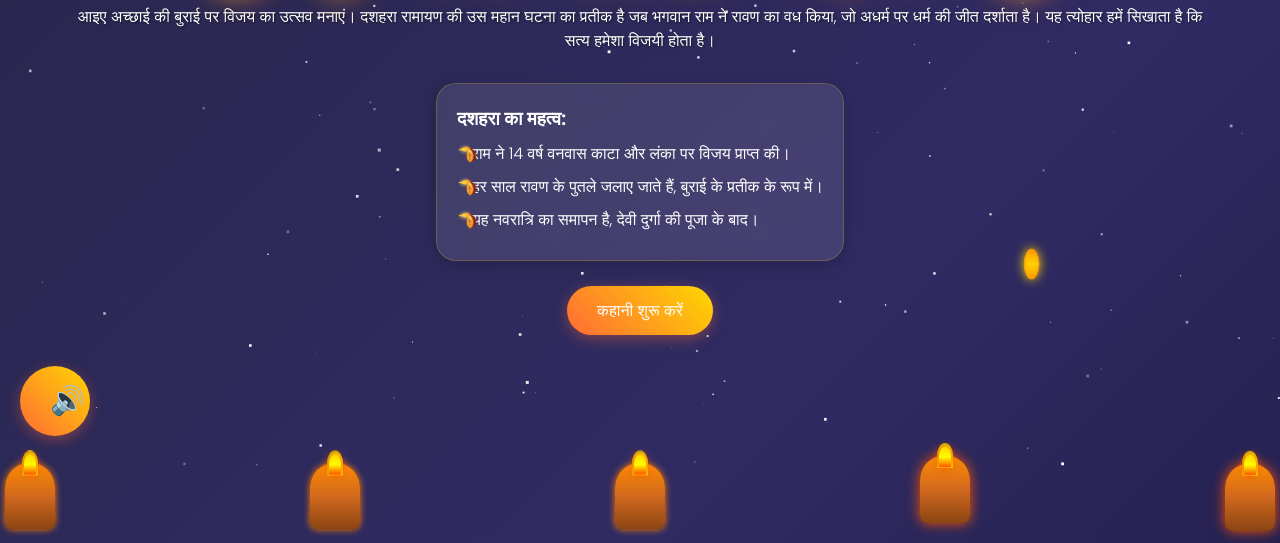
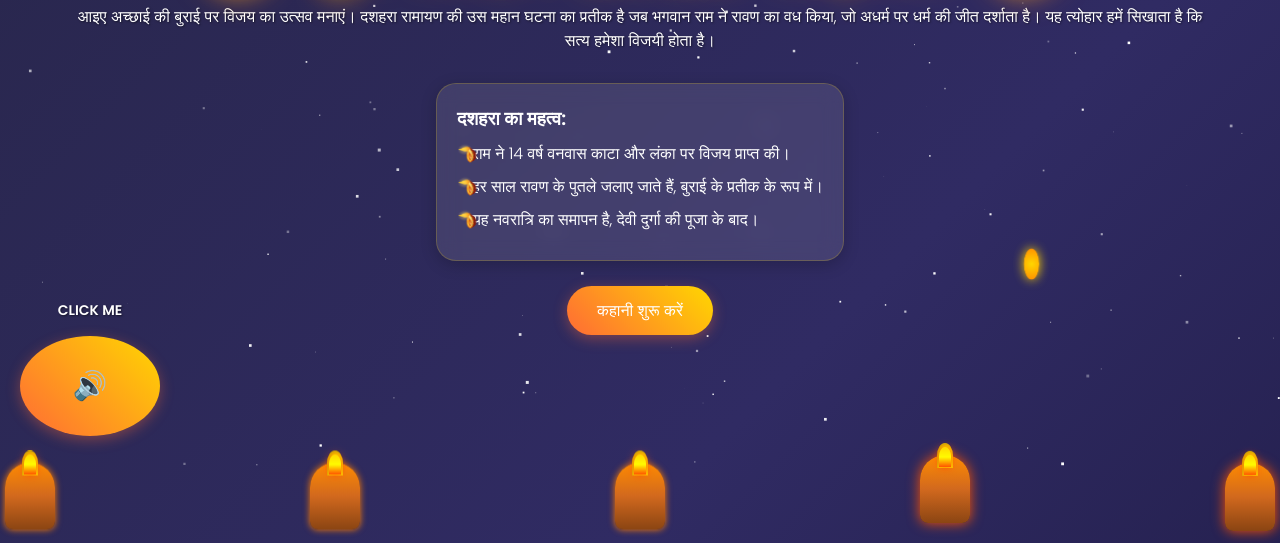
Before and after one commit to kapildev-dot/ramji, a plain HTML site: page index.html in a window 1280 px wide. Shown: the part 334-877 px from the top of the page. Drawn offline with Linux system fonts and the light colour scheme; animation ran at ten frames a second; a web font is replaced by a local one.

Commit message:
Update index.html

```diff
--- a/index.html
+++ b/index.html
@@ -27,21 +27,31 @@
     <!-- Local Song Autoplay Audio (Muted initially for policy compliance) -->
     <audio id="backgroundMusic" loop autoplay muted>
         <source src="123.mp3" type="audio/mpeg">
-
     </audio>
 
-    <!-- Audio Controls (Toggle for mute/unmute and play/pause) -->
-
-<button id="audioToggle" style="
+    <!-- Audio Controls Container -->
+    <div id="audioControls" style="
         position: fixed;
         bottom: 20px;
         left: 20px;
         z-index: 100;
+        display: flex;
+        flex-direction: column;
+        align-items: center;
+        gap: 5px;
+    ">
+        <span style="
+            color: white;
+            font-weight: bold;
+            font-size: 14px;
+            text-shadow: 1px 1px 2px rgba(0,0,0,0.5);
+        ">CLICK ME</span>
+        <button id="audioToggle" style="
             background: linear-gradient(45deg, #ff6b35, #ffd700);
             border: none;
             border-radius: 50%;
-    width: 70px;
-    height: 70px;
+            width: 140px;
+            height: 100px;
             cursor: pointer;
             font-size: 28px;
             color: white;
@@ -49,6 +59,7 @@
         ">
             🔊
         </button>
+    </div>
 
 
     <canvas id="fireworks-canvas"></canvas>
```
Lines whose indentation alone changed are shown as unchanged.
